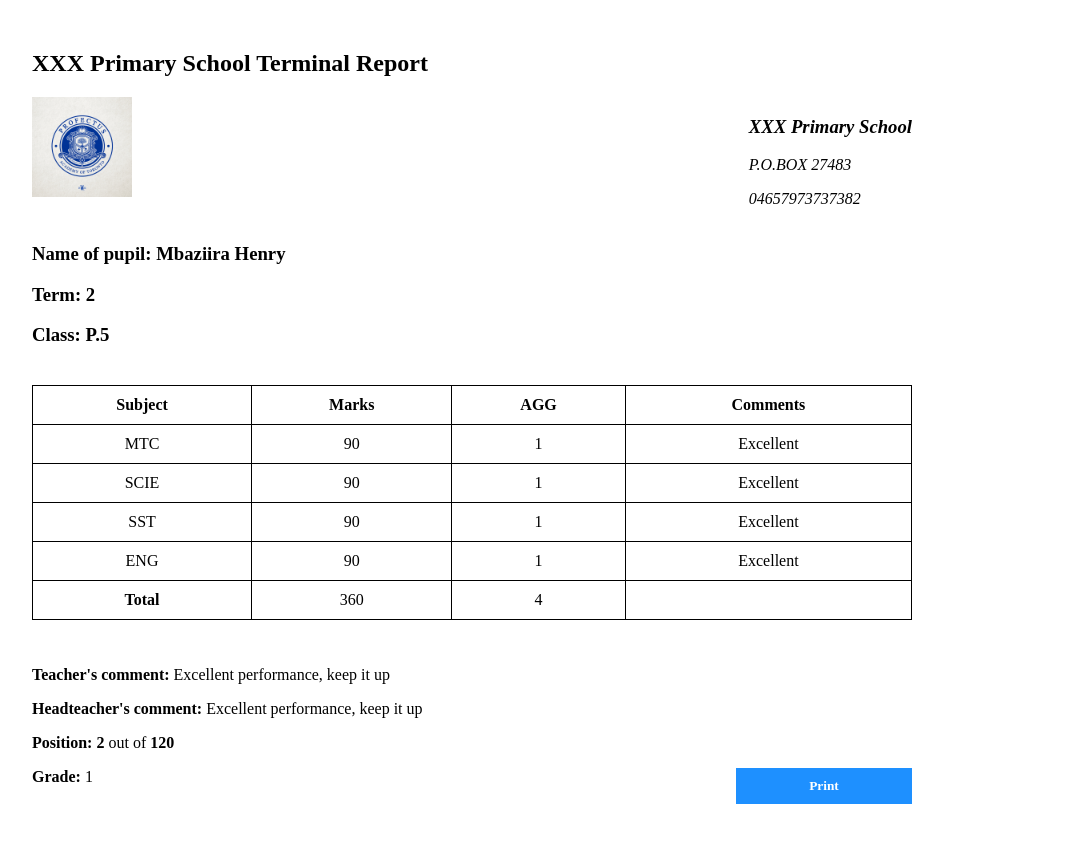
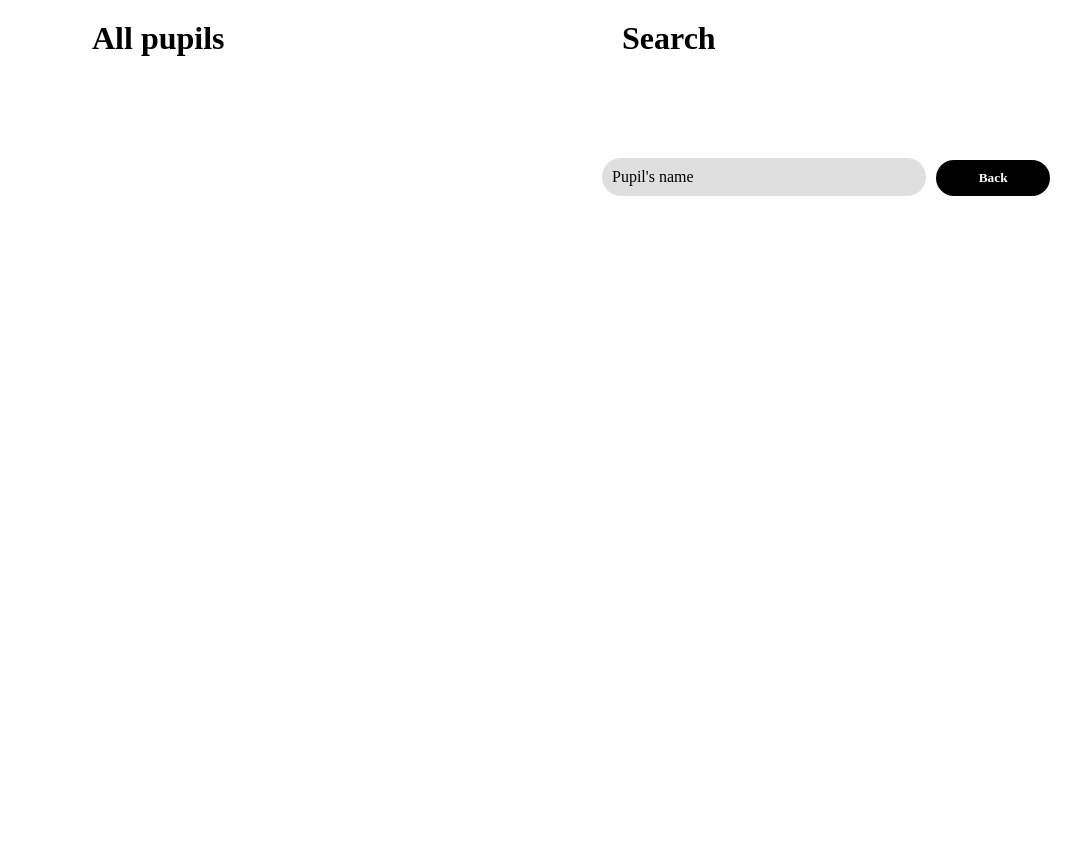
Before and after one commit to NashibJr/report-making-app, a React (Create React App) app: page /showpupils in a window 1280 px wide. Shown: the top 842 px of the page, without its empty margins (178-1259 px from the left). After the commit the page ends 800 px from the top, so only its background shows below. Built offline with nearby package versions, Linux system fonts and the light colour scheme.

Commit message:
adding the search component

```diff
--- a/src/App.js
+++ b/src/App.js
@@ -1,12 +1,18 @@
 import React from "react";
+import { BrowserRouter as Router, Route, Routes } from "react-router-dom";
 import EnterMarks from "./forms/marksForm";
 import ReportCard from "./forms/reportCard";
+import ShowPupils from "./forms/showPupils";
 
 const App = () => {
   return (
-    <div>
-      <ReportCard />
-    </div>
+    <Router>
+      <Routes>
+        <Route exact path="/" element={<EnterMarks />} />
+        <Route path="/reportcard" element={<ReportCard />} />
+        <Route path="/showpupils" element={<ShowPupils />} />
+      </Routes>
+    </Router>
   );
 };
 
--- /dev/null
+++ b/src/components/pupils.js
@@ -0,0 +1,14 @@
+import React from "react";
+
+const Pupil = ({ pupil }) => {
+  return (
+    <div className="pupil-content">
+      <h3>
+        {pupil.firstName} {pupil.lastName} {pupil.otherNames}
+      </h3>
+      <p>{pupil.class}</p>
+    </div>
+  );
+};
+
+export default Pupil;
--- a/src/forms/marksForm.js
+++ b/src/forms/marksForm.js
@@ -1,4 +1,8 @@
+import { nanoid } from "@reduxjs/toolkit";
 import React, { useState } from "react";
+import { useDispatch } from "react-redux";
+import { useNavigate } from "react-router-dom";
+import { addPupils } from "../redux/features/puipils/pupilsSlice";
 
 const EnterMarks = () => {
   const [state, setState] = useState({
@@ -9,6 +13,7 @@ const EnterMarks = () => {
     mathematics: "",
     sst: "",
     sci: "",
+    class: "",
   });
   const handleChange = (event) => {
     setState({ ...state, [event.target.name]: event.target.value });
@@ -19,12 +24,27 @@ const EnterMarks = () => {
     Boolean(state.english) &&
     Boolean(state.mathematics) &&
     Boolean(state.sst) &&
-    Boolean(state.sci);
+    Boolean(state.sci) &&
+    Boolean(state.class);
+  const pupil = {
+    id: nanoid(),
+    firstName: state.firstName,
+    lastName: state.lastName,
+    otherNames: state.otherNames,
+    english: state.english,
+    mathematics: state.mathematics,
+    sst: state.sst,
+    sci: state.sci,
+    class: state.class,
+  };
+  const dispatch = useDispatch();
+  const navigate = useNavigate();
   return (
     <form>
       <div>
+        <h1>Report Making App</h1>
         <h2>Student</h2>
-        <div className="input-align">
+        <div className="input-align align-input-firstdiv">
           <input
             type="text"
             name="firstName"
@@ -47,6 +67,14 @@ const EnterMarks = () => {
             value={state.otherNames}
             onChange={handleChange}
             placeholder="Other names (optional)"
+            className="input-content"
+          />
+          <input
+            type="text"
+            name="class"
+            value={state.class}
+            onChange={handleChange}
+            placeholder="Class"
             className="input-content"
           />
         </div>
@@ -90,8 +118,28 @@ const EnterMarks = () => {
           />
         </div>
       </div>
-      <button type="button" disabled={!onSave}>
+      <button
+        type="button"
+        disabled={!onSave}
+        onClick={() => {
+          dispatch(addPupils(pupil));
+          setState({
+            firstName: "",
+            lastName: "",
+            otherNames: "",
+            english: "",
+            mathematics: "",
+            sst: "",
+            sci: "",
+            class: "",
+          });
+          alert("Successfully added");
+        }}
+      >
         Save
+      </button>
+      <button type="button" onClick={() => navigate("/showpupils")}>
+        View pupils
       </button>
     </form>
   );
--- /dev/null
+++ b/src/forms/search.js
@@ -0,0 +1,50 @@
+import React, { useEffect, useState } from "react";
+import { useDispatch, useSelector } from "react-redux";
+import { useNavigate } from "react-router-dom";
+import Pupil from "../components/pupils";
+import { handleSearch } from "../redux/features/puipils/pupilsSlice";
+
+const Search = () => {
+  const [pupilName, setPupilName] = useState("");
+  const dispatch = useDispatch();
+  const pupils = useSelector((state) => state.pupils.searchResult);
+  const navigate = useNavigate();
+  useEffect(() => {
+    if (pupilName !== "") {
+      dispatch(handleSearch(pupilName));
+    }
+  }, [pupilName, dispatch]);
+  return (
+    <div className="search-content">
+      <h1>Search</h1>
+      <form>
+        <input
+          type="text"
+          name="pupilName"
+          value={pupilName}
+          className="form-content-search"
+          placeholder="Pupil's name"
+          onChange={(event) => setPupilName(event.target.value)}
+        />
+        <input
+          type="button"
+          value="Back"
+          className="input-button"
+          onClick={() => {
+            navigate("/");
+          }}
+        />
+      </form>
+      <div className="pupils search">
+        {pupils &&
+          pupils.map((pupil) => (
+            <li key={pupil.id}>
+              <Pupil pupil={pupil} />
+            </li>
+          ))}
+      </div>
+    </div>
+  );
+};
+
+export default Search;
--- /dev/null
+++ b/src/forms/showPupils.js
@@ -0,0 +1,28 @@
+import React from "react";
+import { useSelector } from "react-redux";
+import Pupil from "../components/pupils";
+import Search from "./search";
+
+const ShowPupils = () => {
+  const pupils = useSelector((state) => state.pupils.pupils);
+  return (
+    <div className="show-pupils-content">
+      <div className="pupils-content">
+        <h1>All pupils</h1>
+        <div className="pupils">
+          {pupils &&
+            pupils.map((pupil) => (
+              <li key={pupil.id}>
+                <Pupil pupil={pupil} />
+              </li>
+            ))}
+        </div>
+      </div>
+      <div>
+        <Search />
+      </div>
+    </div>
+  );
+};
+
+export default ShowPupils;
--- a/src/redux/app/store.js
+++ b/src/redux/app/store.js
@@ -1,8 +1,8 @@
 import { configureStore } from "@reduxjs/toolkit";
-import puiplsSlice from "../features/puipils/pupilsSlice";
+import pupilsSlice from "../features/puipils/pupilsSlice";
 
 export const store = configureStore({
   reducer: {
-    pupils: puiplsSlice.reducer,
+    pupils: pupilsSlice.reducer,
   },
 });
--- a/src/redux/features/puipils/pupilsSlice.js
+++ b/src/redux/features/puipils/pupilsSlice.js
@@ -1,10 +1,27 @@
 import { createSlice } from "@reduxjs/toolkit";
 
-const initialState = [];
-const puiplsSlice = createSlice({
+const initialState = {
+  pupils: [],
+  searchResult: [],
+};
+const pupilsSlice = createSlice({
   name: "pupils",
   initialState,
-  reducers: {},
+  reducers: {
+    addPupils: (state, action) => {
+      state.pupils = state.pupils.concat(action.payload);
+    },
+    handleSearch: (state, action) => {
+      const wantedPupils = state.pupils.filter(
+        (pupil) =>
+          pupil.firstName.includes(action.payload) ||
+          pupil.lastName.includes(action.payload)
+      );
+      state.searchResult = wantedPupils;
+    },
+  },
 });
 
-export default puiplsSlice;
+export const { addPupils, handleSearch } = pupilsSlice.actions;
+
+export default pupilsSlice;
--- a/src/styles/report.css
+++ b/src/styles/report.css
@@ -1,6 +1,6 @@
 body {
       font-family: century gothic;
-      padding: 20px;
+      padding: 0;
       margin: 0;
       padding-left: 200px;
       padding-right: 200px ;
@@ -88,3 +88,87 @@ form button {
       border: none;
       font-weight: bold;
 }
+form button:last-child {
+      margin-left: 40px;
+}
+.align-input-firstdiv input {
+      width: 18.5%;
+}
+.show-pupils-content {
+      display: flex;
+      width: 100%;
+      padding: 10px;
+      margin: 20px;
+      margin-top: 0;
+}
+li {
+      background-color: #dfdfdf;
+      list-style-type: none;
+      padding: 10px;
+      margin: 15px;
+      width: 95%;
+      border-radius: 20px;
+      font-weight: bold;
+      text-transform: uppercase;
+      margin-left: 0;
+      display: flex;
+      flex-direction: column;
+      flex-wrap: wrap;
+}
+.search-content {
+      width: 120%;
+      padding: 20px;
+      margin-left: 50px;
+      display: flex;
+      flex-direction: column;
+      justify-content: flex-start;
+      flex-wrap: wrap;
+}
+.show-pupils-content h1 {
+      position: fixed;
+      background-color: white;
+      padding: 20px;
+      width: 50%;
+      margin-top: -30px;
+}
+.pupils li:first-child {
+      margin-top: 15vh;
+}
+.form-content-search {
+      margin-top: 9vh;
+      font-size: 1em;
+      padding: 10px;
+      font-family: century gothic;
+      outline: none;
+      border-radius: 20px;
+      border: none;
+      background-color: #dfdfdf;
+}
+.pupils-content {
+      width: 50%;
+      padding: 10px;
+      margin: 10px;
+      display: flex;
+      flex-wrap: wrap;
+      flex-direction: column;
+}
+.search-content form {
+      margin-top: 7vh;
+      position: fixed;
+      width: 89%;
+      background-color: white;
+}
+.search {
+      margin-top: 15vh;
+}
+.input-button {
+      width: 10%;
+      padding: 10px;
+      margin: 10px;
+      border: none;
+      border-radius: 20px;
+      color: #fff;
+      background-color: #000;
+      font-family: century gothic;
+      font-weight: bold;
+}
```
